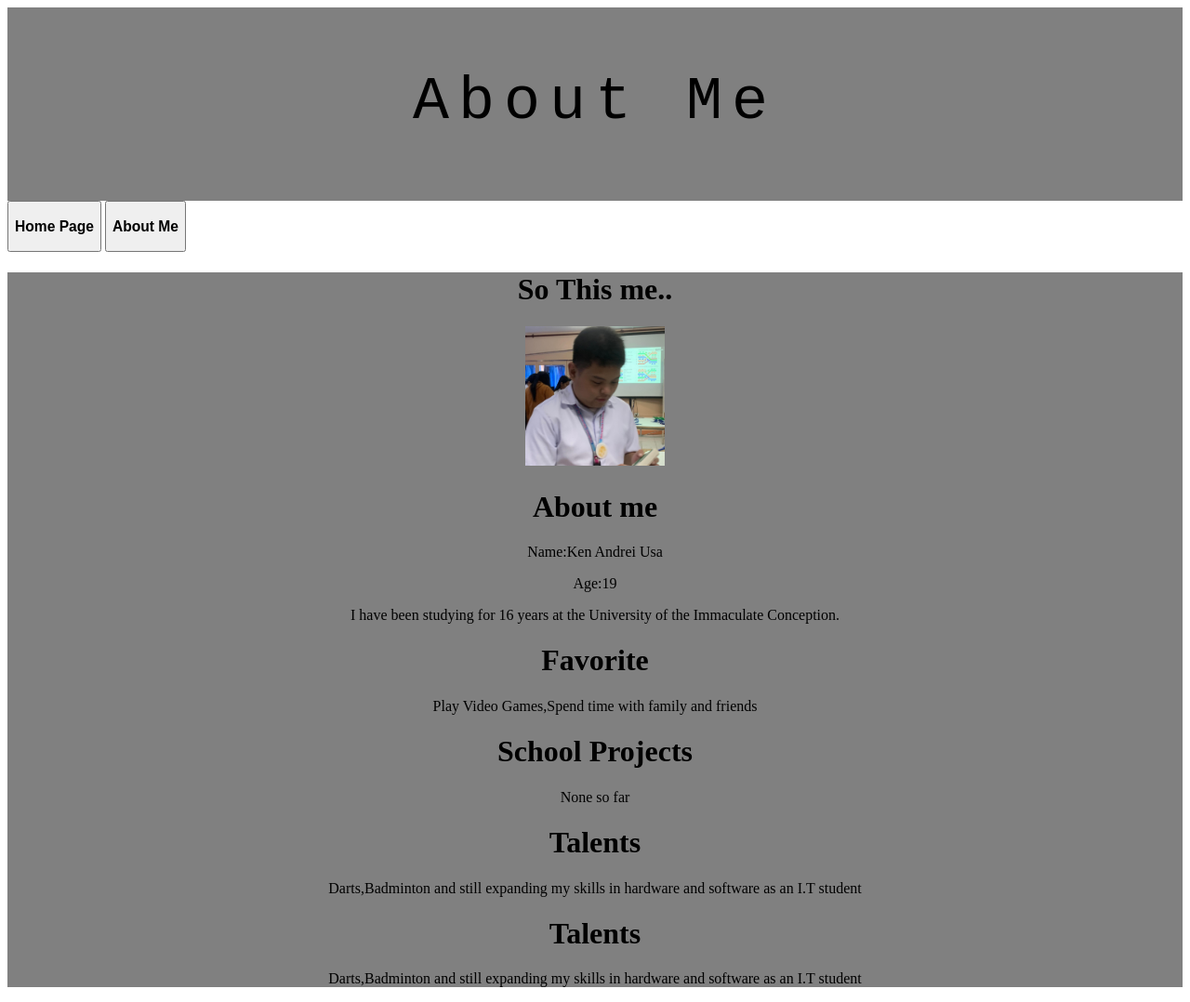
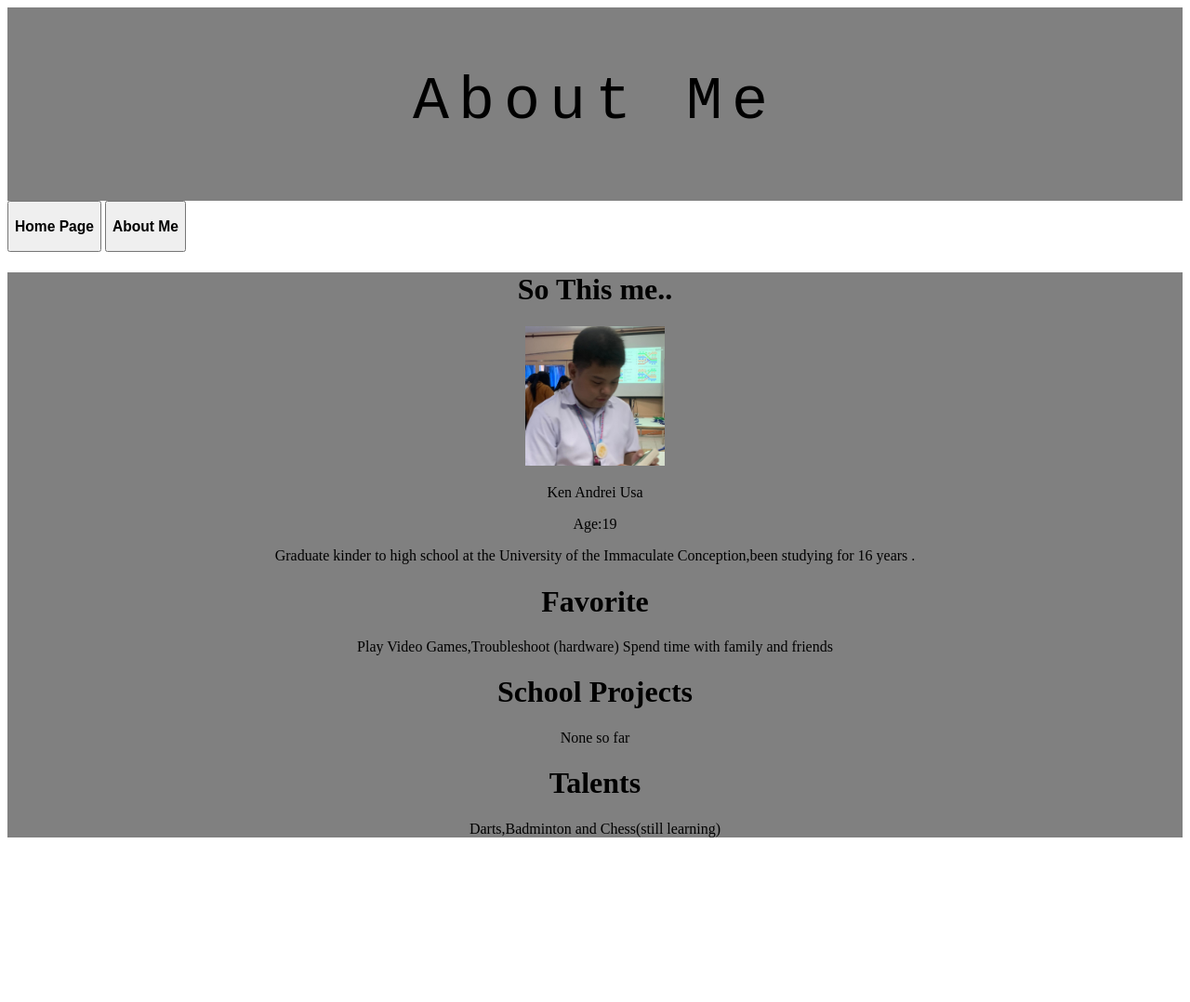
Before and after one commit to Kusa331/Kusa331.github.io, a plain HTML site: page index2.html in a window 1280 px wide. Shown: the whole page at 93% size. After the commit the page ends 917 px from the top, so only its background shows below. Drawn offline with Linux system fonts and the light colour scheme; a script that the page names is missing.

Commit message:
Update index2.html

```diff
--- a/index2.html
+++ b/index2.html
@@ -39,18 +39,20 @@
 
     <img src="ken.jpg" height="150">
 
-        <h1>About me</h1>
+
         <body>
             <p>
-            Name:Ken Andrei Usa
+            Ken Andrei Usa
         </p>
         <p>
             Age:19
         </p>
-        <p> I have been studying for 16 years at the University of the Immaculate Conception.</p>
-            <h1>Favorite</h1>
+        <p> Graduate kinder to high school at the University of the Immaculate Conception,been studying
+            for 16 years .</p>
+            <h1>Favorite </h1>
             <p>
-                Play Video Games,Spend time with family and friends
+                Play Video Games,Troubleshoot (hardware)
+                Spend time with family and friends
             </p>
             <h1>  School Projects </h1>
             <p>
@@ -58,11 +60,8 @@
             </p>
             </p>
             <h1>Talents</h1>
-            <p> Darts,Badminton and still
-                expanding my skills in hardware and software as an I.T student </p>
+            <p> Darts,Badminton and Chess(still learning)</p>
 
-            <h1>Talents</h1>
-            <p> Darts,Badminton and still
-                expanding my skills in hardware and software as an I.T student </p>
+
      </center>
 </html>
```
